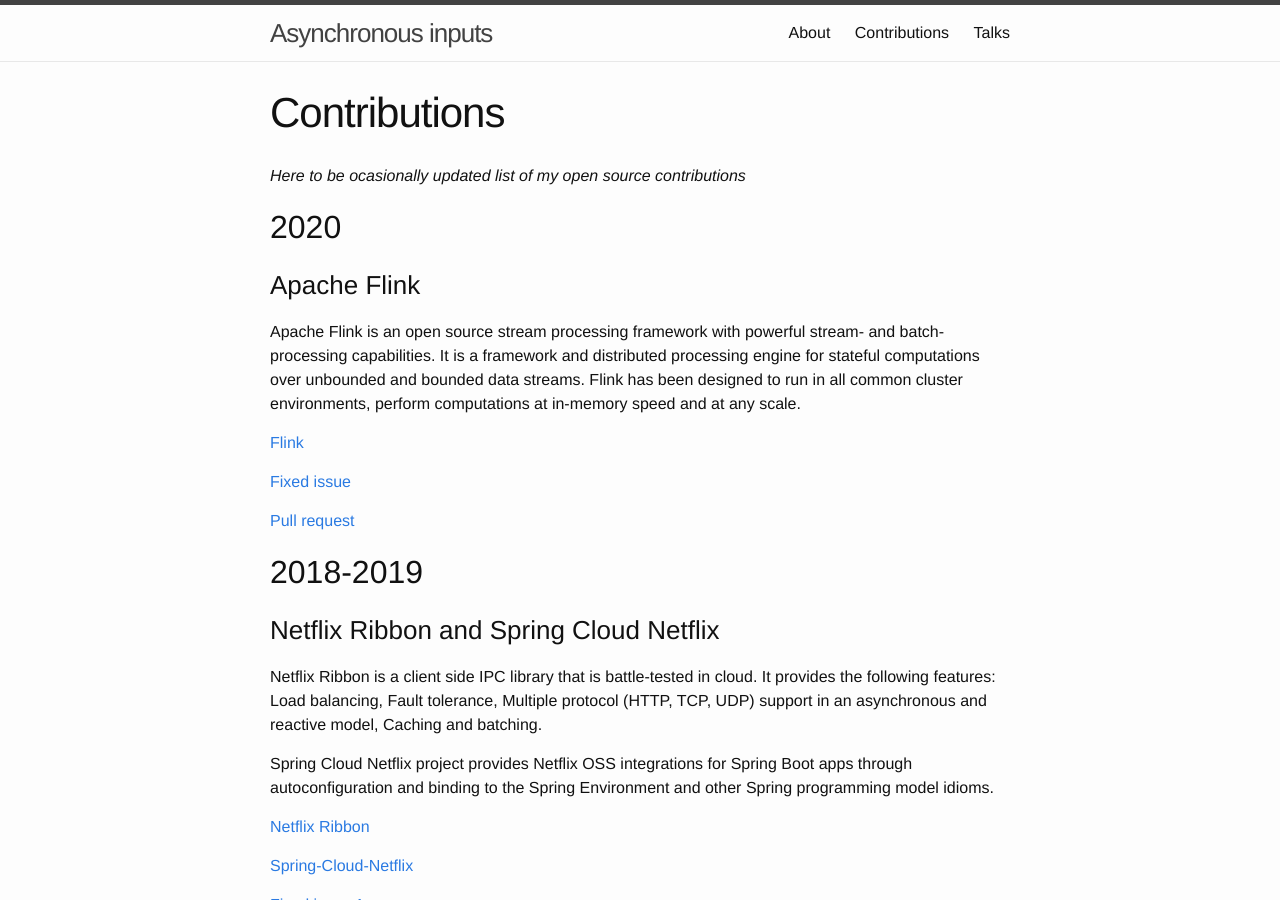
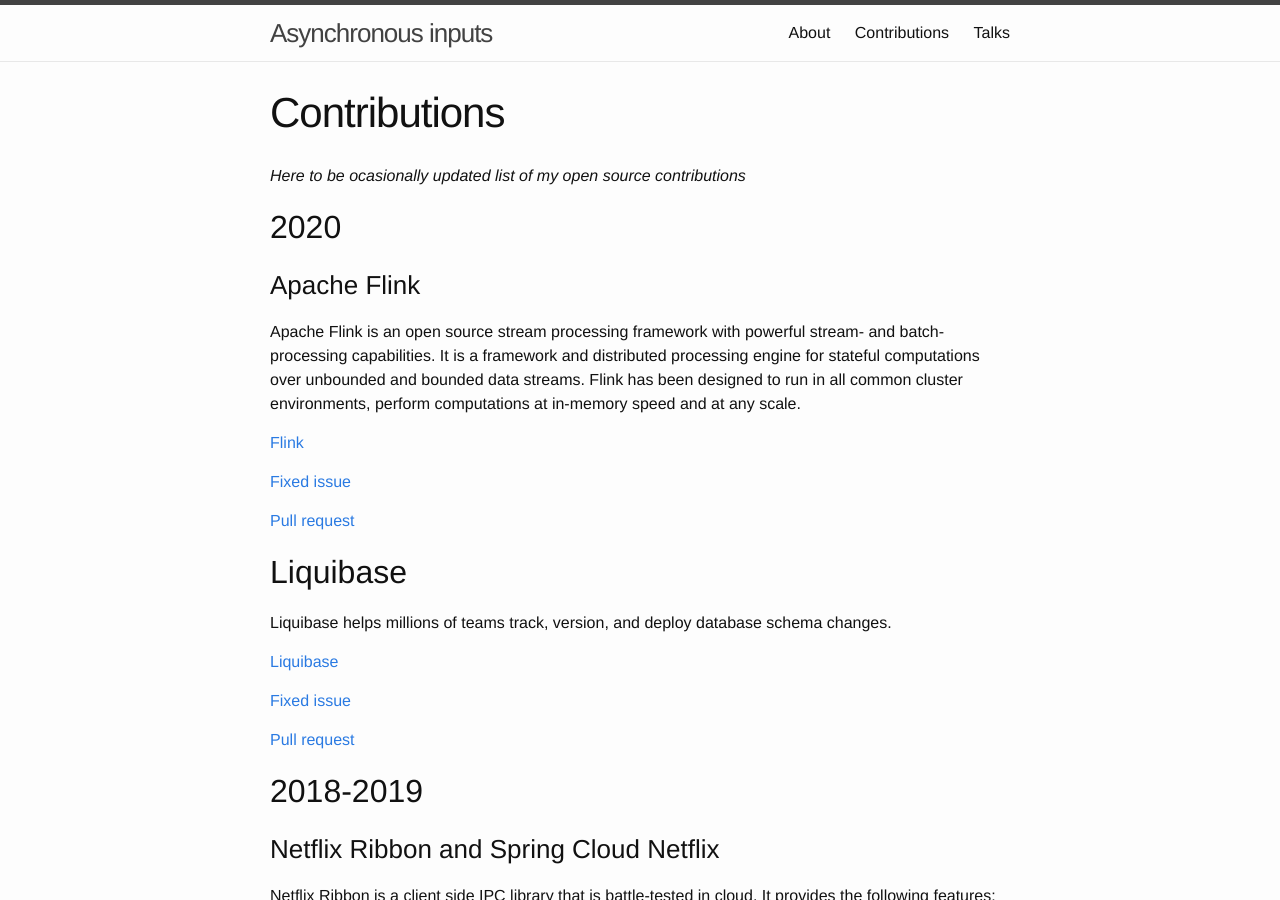
Before and after one commit to rk13/rk13.github.io, a Jekyll site: the page built from contributions.md, in a window 1280 px wide and 900 px high. Built offline with Jekyll 4.4.1, drawn with Linux system fonts in a browser that asks for light colours; Markdown is read by kramdown in place of the engine named in the settings.

Commit message:
Updated contributions

```diff
--- a/contributions.md
+++ b/contributions.md
@@ -18,6 +18,16 @@
 [Fixed issue](https://issues.apache.org/jira/browse/FLINK-18865)
 
 [Pull request](https://github.com/apache/flink/pull/13096)
+
+## Liquibase
+
+Liquibase helps millions of teams track, version, and deploy database schema changes.
+
+[Liquibase](https://github.com/liquibase/docker)
+
+[Fixed issue](https://github.com/liquibase/docker/issues/33)
+
+[Pull request](https://github.com/liquibase/docker/pull/34)
 
 ## 2018-2019
 
```
